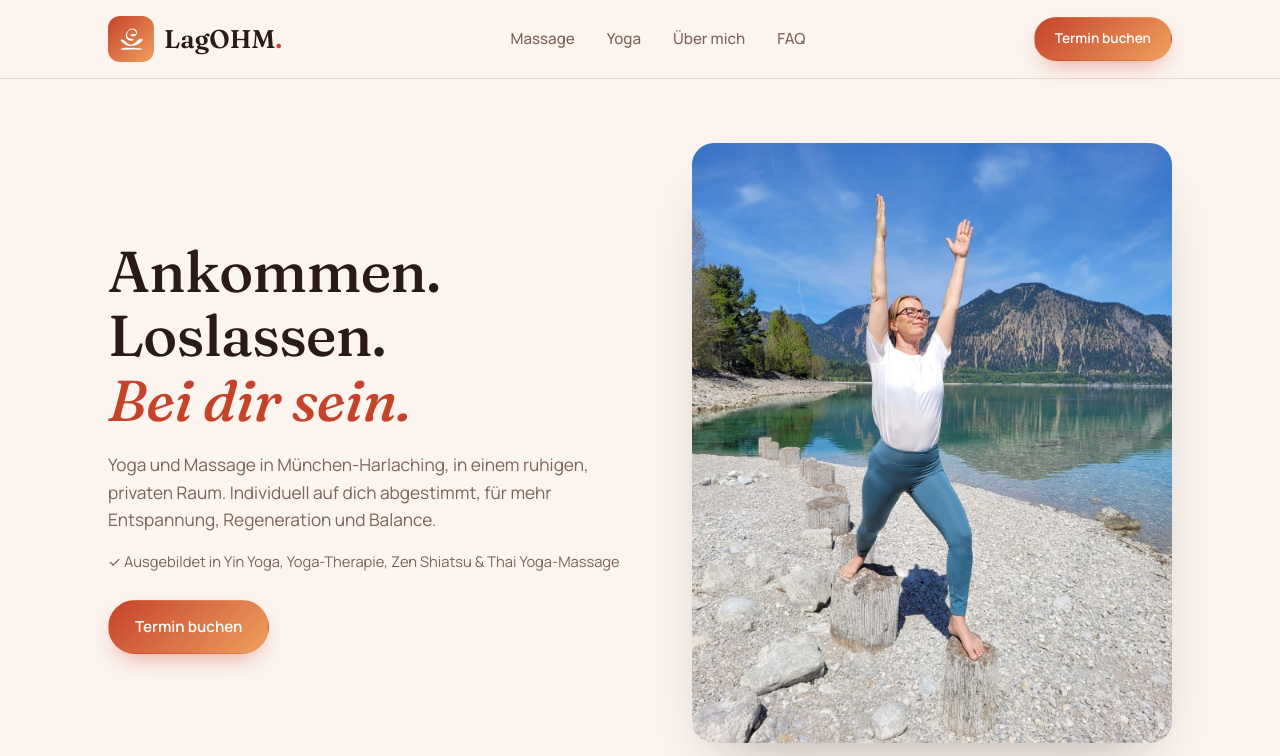
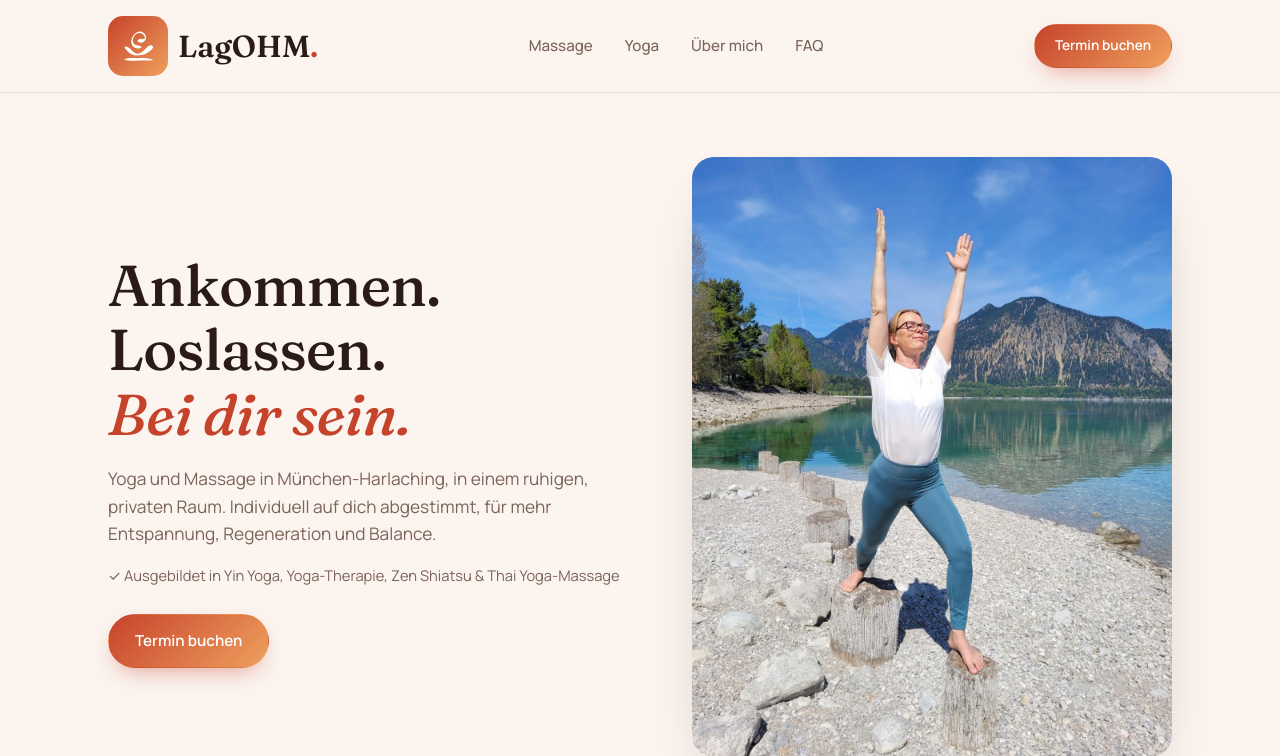
Before and after one commit to LagOHM/lagohm-website, a PHP site: page / in a window 1280 px wide. Shown: the top 756 px of the page. Run offline with PHP 8.4, Linux system fonts and the light colour scheme.

Commit message:
Make logo noticeably more prominent in header, footer and brand band
Co-Authored-By: Claude Sonnet 5 <noreply@anthropic.com>

```diff
--- a/css/style.css
+++ b/css/style.css
@@ -105,13 +105,13 @@ a{ color: inherit; text-decoration: none; }
 }
 .brand{ display:flex; align-items:center; gap:10px; }
 .brand-mark{
-  width:46px; height:46px; border-radius:12px;
+  width:60px; height:60px; border-radius:15px;
   background: var(--grad);
   display:flex; align-items:center; justify-content:center;
   flex-shrink:0;
 }
-.brand-mark img{ width:26px; height:auto; display:block; }
-.brand-name{ font-family: var(--serif); font-size:1.6rem; font-weight:600; }
+.brand-mark img{ width:34px; height:auto; display:block; }
+.brand-name{ font-family: var(--serif); font-size:1.9rem; font-weight:600; }
 .brand-dot{ color: var(--accent-1); }
 
 .main-nav{ display:flex; gap:32px; }
@@ -221,7 +221,7 @@ a{ color: inherit; text-decoration: none; }
   color: var(--white); font-size:.95rem; text-align:center;
   text-shadow: 0 1px 3px rgba(0,0,0,.3);
 }
-.info-strip-logo{ height:84px; width:auto; }
+.info-strip-logo{ height:140px; width:auto; }
 .info-strip-lagom{
   font-family: var(--serif); font-style: italic; font-size:1.15rem;
   margin: 4px 0 6px;
```
